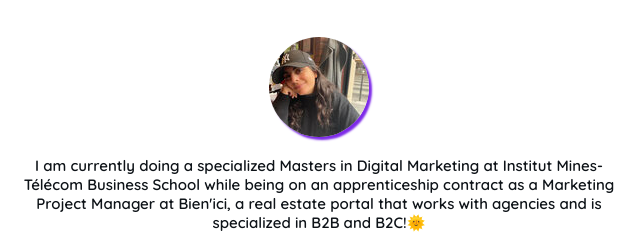
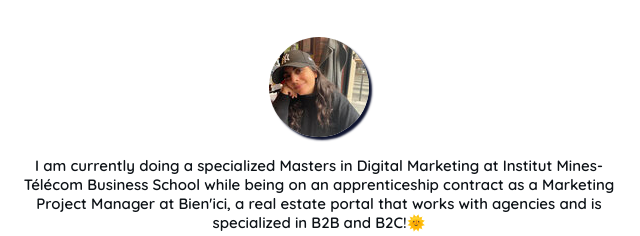
Before and after one commit to sacha-nacouz/my-profile, a plain HTML site: page index.html in a window 1280 px wide. Shown: the part 182-418 px from the top of the page, 321-961 px from the left. Drawn offline with Linux system fonts and the light colour scheme.

Commit message:
Update style.css

```diff
--- a/style.css
+++ b/style.css
@@ -30,7 +30,7 @@ a:hover {
 
 .img-circle {
 	border-radius: 50%;
-	box-shadow: 3px 3px 2px #7D2AE8;
+	box-shadow: 3px 3px 2px rgb(14,19,46);
 }
 
 
```
